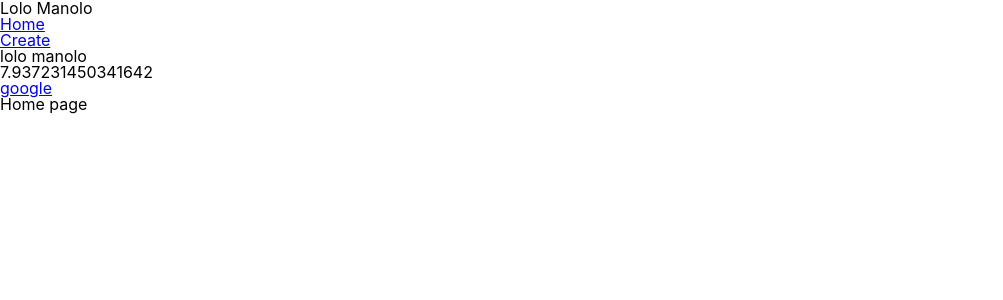
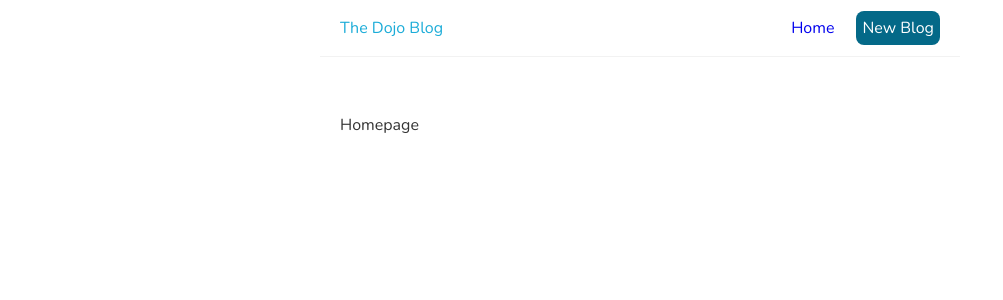
Before and after one commit to alexminimum/react-project, a React (Create React App) app: page / in a window 1280 px wide. Shown: the top 300 px of the page, without its empty margins (0-1003 px from the left). Built offline with nearby package versions, Linux system fonts and the light colour scheme.

Commit message:
style: :lipstick: Added basic theming

```diff
--- a/src/App.js
+++ b/src/App.js
@@ -2,17 +2,10 @@
 import Home from "./Home";
 
 function App() {
-  const h1 = "lolo manolo";
-  const num = 10;
-  const link = "https://www.google.com/";
-
   return (
     <div className="App">
       <Navbar />
-      <div className="container">
-        <h1>{h1}</h1>
-        <p>{Math.random() * num}</p>
-        <a href={link}>google</a>
+      <div className="content">
         <Home />
       </div>
     </div>
--- a/src/Home.js
+++ b/src/Home.js
@@ -1,8 +1,8 @@
 const Home = () => {
   return (
-    <section className="homepage">
-      <h2>Home page</h2>
-    </section>
+    <div className="home">
+      <h2>Homepage</h2>
+    </div>
   );
 };
 
--- a/src/Navbar.js
+++ b/src/Navbar.js
@@ -1,20 +1,20 @@
 const Navbar = () => {
   return (
-    <nav class="navigation">
-      <h2>Lolo Manolo</h2>
-      <ul>
-        <li>
-          <a href="/" className="link">
-            Home
-          </a>
-        </li>
-
-        <li>
-          <a href="/create" className="link">
-            Create
-          </a>
-        </li>
-      </ul>
+    <nav className="navbar">
+      <h1>The Dojo Blog</h1>
+      <div className="links">
+        <a href="/">Home</a>
+        <a
+          href="/create"
+          style={{
+            color: "white",
+            backgroundColor: "#046988",
+            borderRadius: "8px",
+          }}
+        >
+          New Blog
+        </a>
+      </div>
     </nav>
   );
 };
--- a/src/css/base.css
+++ b/src/css/base.css
@@ -1,8 +1,35 @@
+@import url("https://fonts.googleapis.com/css2?family=Nunito&display=swap");
+
+/* base styles */
 body {
+  font-family: "Nunito", sans-serif;
+  color: #333;
   margin: 0;
-  font-family: -apple-system, BlinkMacSystemFont, "Segoe UI", "Roboto", "Oxygen",
-    "Ubuntu", "Cantarell", "Fira Sans", "Droid Sans", "Helvetica Neue",
-    sans-serif;
-  -webkit-font-smoothing: antialiased;
-  -moz-osx-font-smoothing: grayscale;
 }
+.navbar {
+  padding: 20px;
+  display: flex;
+  align-items: center;
+  max-width: 600px;
+  margin: 0 auto;
+  border-bottom: 1px solid #f2f2f2;
+}
+.navbar h1 {
+  color: #1bacd8;
+}
+.navbar .links {
+  margin-left: auto;
+}
+.navbar a {
+  margin-left: 16px;
+  text-decoration: none;
+  padding: 6px;
+}
+.navbar a:hover {
+  color: #046988;
+}
+.content {
+  max-width: 600px;
+  margin: 40px auto;
+  padding: 20px;
+}
```
Also changed, not shown: public/index.html (+0 -23 lines).
